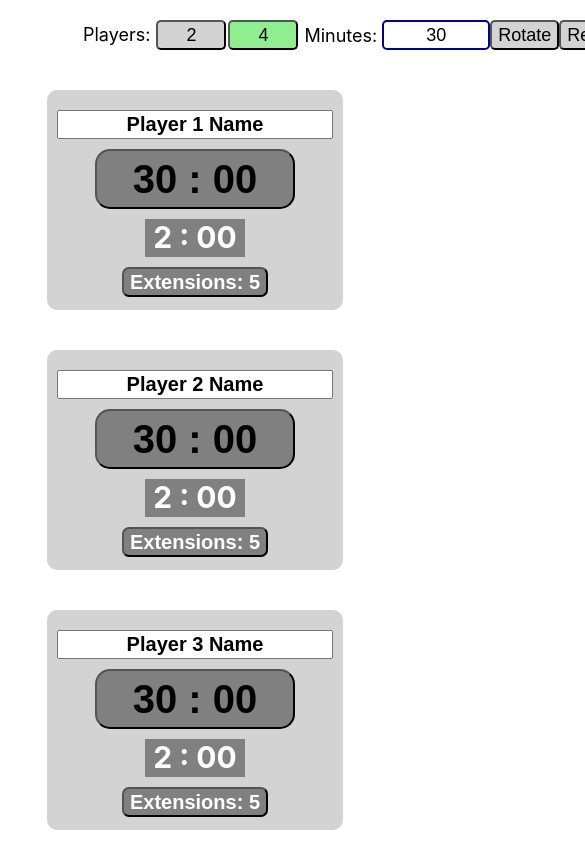
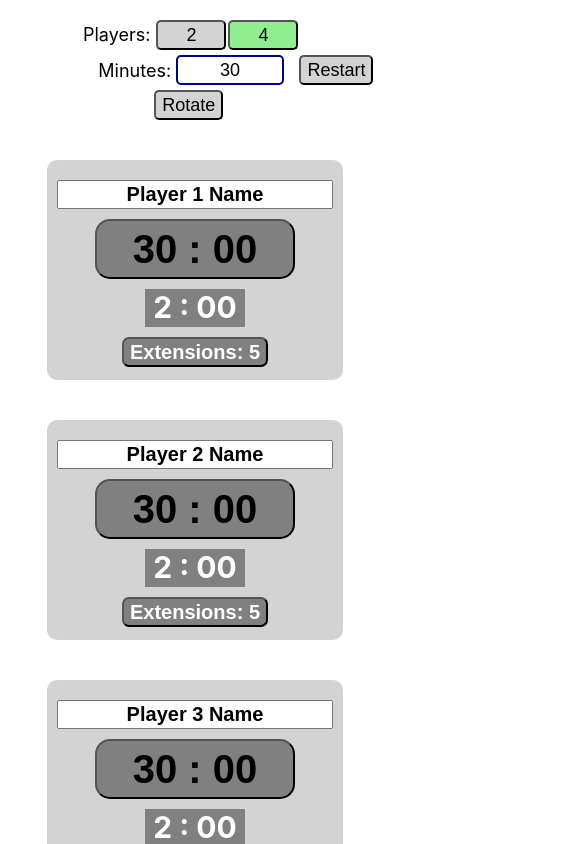
Before and after one commit to dracobg/multi_player_timer, a React (Create React App) app: page / in a window 390 px wide. Shown: the top 844 px of the page, 585 px wide, since content can reach past the window. Built offline with nearby package versions, Linux system fonts and the light colour scheme.

Commit message:
start media for responsive

```diff
--- a/src/App.css
+++ b/src/App.css
@@ -195,3 +195,15 @@
 .settingsBtn.selected {
   background-color: lightgreen;
 }
+
+@media screen and (max-width: 600px) {
+  .settingsDiv {
+    display: flex;
+    flex-wrap: wrap;
+    justify-content: center;
+    width: 60%;
+    margin: 20px auto;
+    height: 100px;
+  }
+
+}
```
